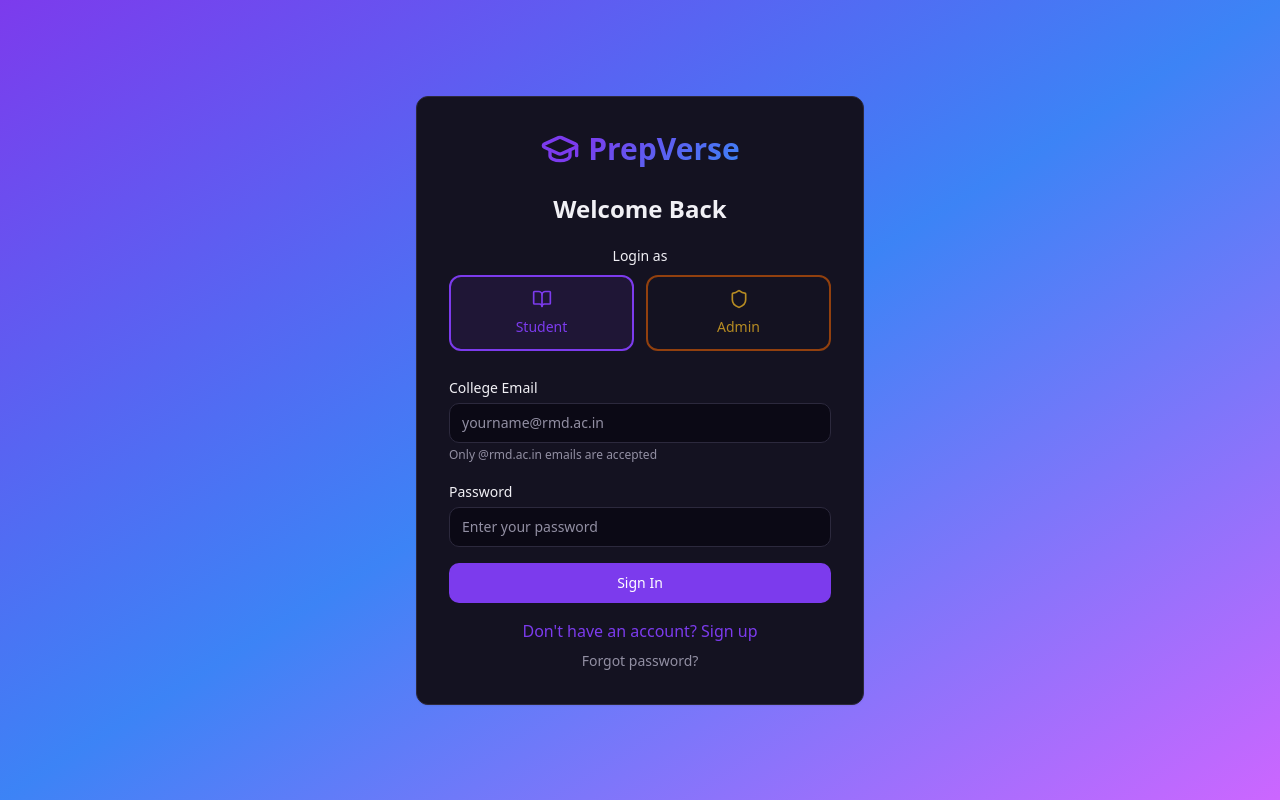
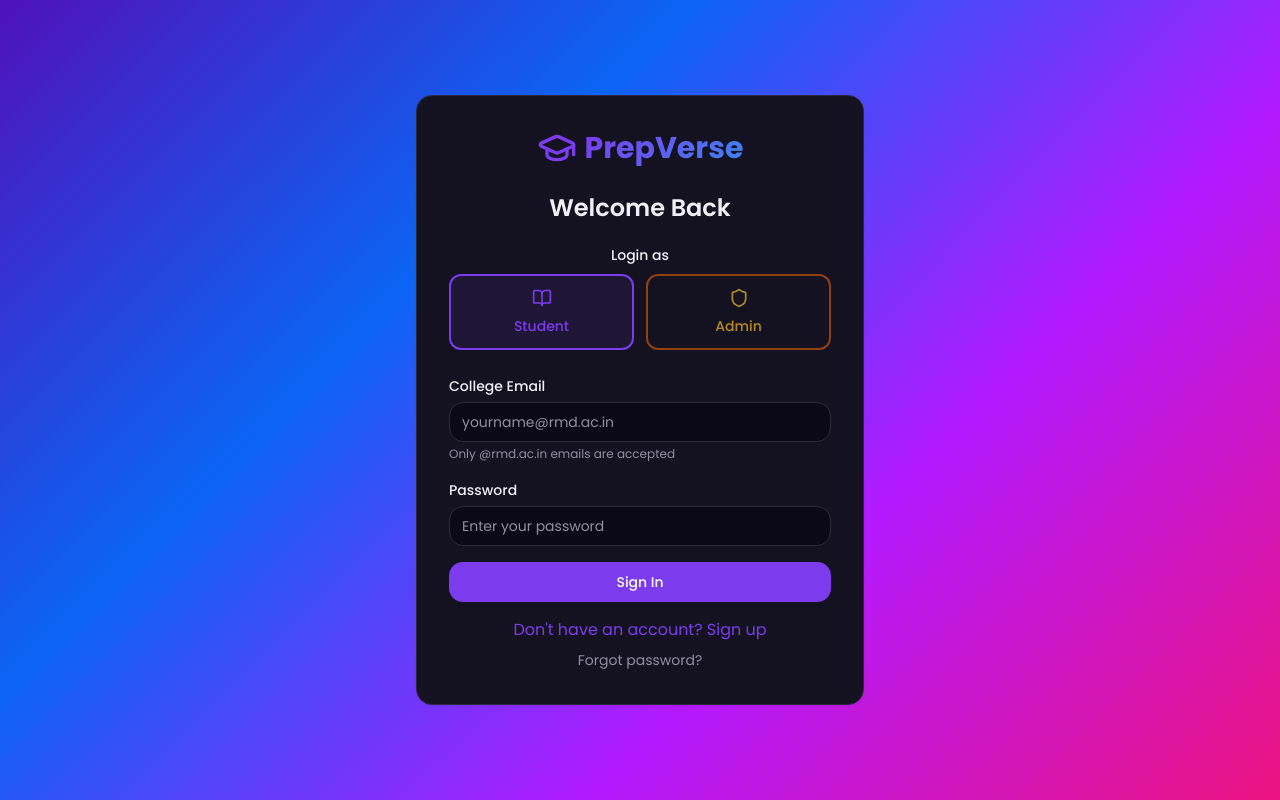
Before and after one commit to ashu-0715/PREPVERSE, a React (Vite) app: page /auth in a window 1280 px wide. Built offline with nearby package versions, Linux system fonts and the light colour scheme.

Commit message:
Redesigned landing visuals
Co-authored-by: ashu-0715 <182321173+ashu-0715@users.noreply.github.com>

```diff
--- a/src/index.css
+++ b/src/index.css
@@ -1,10 +1,8 @@
+@import url('https://fonts.googleapis.com/css2?family=Poppins:wght@300;400;500;600;700;800;900&display=swap');
+
 @tailwind base;
 @tailwind components;
 @tailwind utilities;
-
-/* Definition of the design system. All colors, gradients, fonts, etc should be defined here.
-All colors MUST be HSL.
-*/
 
 @layer base {
   :root {
@@ -36,14 +34,20 @@ All colors MUST be HSL.
     --input: 250 20% 90%;
     --ring: 262 83% 58%;
 
-    --radius: 0.75rem;
+    --radius: 1rem;
 
+    /* Vibrant gradients */
     --gradient-primary: linear-gradient(135deg, hsl(262 83% 58%), hsl(217 91% 60%));
-    --gradient-hero: linear-gradient(to bottom right, hsl(262 83% 58%), hsl(217 91% 60%), hsl(280 100% 70%));
+    --gradient-hero: linear-gradient(135deg, hsl(262 83% 45%), hsl(217 91% 55%), hsl(280 100% 65%), hsl(330 85% 60%));
     --gradient-card: linear-gradient(145deg, hsl(0 0% 100%), hsl(250 100% 99%));
+    --gradient-vibrant: linear-gradient(135deg, hsl(262 83% 58%), hsl(330 85% 60%), hsl(25 95% 60%));
+    --gradient-cool: linear-gradient(135deg, hsl(217 91% 60%), hsl(180 70% 50%));
+    --gradient-warm: linear-gradient(135deg, hsl(330 85% 60%), hsl(25 95% 60%));
+    --gradient-fresh: linear-gradient(135deg, hsl(150 70% 45%), hsl(180 70% 50%));
 
     --shadow-elegant: 0 10px 40px -10px hsl(262 83% 58% / 0.2);
     --shadow-card: 0 4px 20px hsl(262 20% 50% / 0.08);
+    --shadow-glow: 0 0 60px -15px hsl(262 83% 58% / 0.35);
 
     --transition-smooth: all 0.3s cubic-bezier(0.4, 0, 0.2, 1);
   }
@@ -78,11 +82,16 @@ All colors MUST be HSL.
     --ring: 262 83% 58%;
 
     --gradient-primary: linear-gradient(135deg, hsl(262 83% 58%), hsl(217 91% 60%));
-    --gradient-hero: linear-gradient(to bottom right, hsl(262 83% 58%), hsl(217 91% 60%), hsl(280 100% 70%));
+    --gradient-hero: linear-gradient(135deg, hsl(262 83% 40%), hsl(217 91% 50%), hsl(280 100% 55%), hsl(330 85% 50%));
     --gradient-card: linear-gradient(145deg, hsl(250 30% 12%), hsl(250 30% 10%));
+    --gradient-vibrant: linear-gradient(135deg, hsl(262 83% 58%), hsl(330 85% 60%), hsl(25 95% 60%));
+    --gradient-cool: linear-gradient(135deg, hsl(217 91% 60%), hsl(180 70% 50%));
+    --gradient-warm: linear-gradient(135deg, hsl(330 85% 60%), hsl(25 95% 60%));
+    --gradient-fresh: linear-gradient(135deg, hsl(150 70% 45%), hsl(180 70% 50%));
 
     --shadow-elegant: 0 10px 40px -10px hsl(262 83% 58% / 0.4);
     --shadow-card: 0 4px 20px hsl(0 0% 0% / 0.3);
+    --shadow-glow: 0 0 60px -15px hsl(262 83% 58% / 0.5);
   }
 }
 
@@ -93,5 +102,48 @@ All colors MUST be HSL.
 
   body {
     @apply bg-background text-foreground;
+    font-family: 'Poppins', sans-serif;
   }
 }
+
+@layer utilities {
+  .glass {
+    @apply bg-white/10 backdrop-blur-xl border border-white/20;
+  }
+  .glass-card {
+    @apply bg-card/60 backdrop-blur-xl border border-border/50;
+  }
+}
+
+/* Floating animations */
+@keyframes float {
+  0%, 100% { transform: translateY(0) rotate(0deg); }
+  50% { transform: translateY(-20px) rotate(5deg); }
+}
+@keyframes float-reverse {
+  0%, 100% { transform: translateY(0) rotate(0deg); }
+  50% { transform: translateY(20px) rotate(-5deg); }
+}
+@keyframes float-slow {
+  0%, 100% { transform: translateY(0) translateX(0); }
+  33% { transform: translateY(-15px) translateX(10px); }
+  66% { transform: translateY(10px) translateX(-5px); }
+}
+@keyframes pulse-glow {
+  0%, 100% { opacity: 0.4; transform: scale(1); }
+  50% { opacity: 0.8; transform: scale(1.05); }
+}
+@keyframes spin-slow {
+  from { transform: rotate(0deg); }
+  to { transform: rotate(360deg); }
+}
+@keyframes wave-move {
+  0% { transform: translateX(0); }
+  100% { transform: translateX(-50%); }
+}
+
+.animate-float { animation: float 6s ease-in-out infinite; }
+.animate-float-reverse { animation: float-reverse 7s ease-in-out infinite; }
+.animate-float-slow { animation: float-slow 8s ease-in-out infinite; }
+.animate-pulse-glow { animation: pulse-glow 3s ease-in-out infinite; }
+.animate-spin-slow { animation: spin-slow 20s linear infinite; }
--- a/tailwind.config.ts
+++ b/tailwind.config.ts
@@ -13,6 +13,9 @@ export default {
       },
     },
     extend: {
+      fontFamily: {
+        poppins: ['Poppins', 'sans-serif'],
+      },
       colors: {
         border: "hsl(var(--border))",
         input: "hsl(var(--input))",
@@ -52,37 +55,61 @@ export default {
         'gradient-primary': 'var(--gradient-primary)',
         'gradient-hero': 'var(--gradient-hero)',
         'gradient-card': 'var(--gradient-card)',
+        'gradient-vibrant': 'var(--gradient-vibrant)',
+        'gradient-cool': 'var(--gradient-cool)',
+        'gradient-warm': 'var(--gradient-warm)',
+        'gradient-fresh': 'var(--gradient-fresh)',
       },
       boxShadow: {
         'elegant': 'var(--shadow-elegant)',
         'card': 'var(--shadow-card)',
+        'glow': 'var(--shadow-glow)',
       },
       borderRadius: {
         lg: "var(--radius)",
         md: "calc(var(--radius) - 2px)",
         sm: "calc(var(--radius) - 4px)",
+        "2xl": "1.25rem",
+        "3xl": "1.5rem",
       },
       keyframes: {
         "accordion-down": {
-          from: {
-            height: "0",
-          },
-          to: {
-            height: "var(--radix-accordion-content-height)",
-          },
+          from: { height: "0" },
+          to: { height: "var(--radix-accordion-content-height)" },
         },
         "accordion-up": {
-          from: {
-            height: "var(--radix-accordion-content-height)",
-          },
-          to: {
-            height: "0",
-          },
+          from: { height: "var(--radix-accordion-content-height)" },
+          to: { height: "0" },
+        },
+        "fade-up": {
+          "0%": { opacity: "0", transform: "translateY(30px)" },
+          "100%": { opacity: "1", transform: "translateY(0)" },
+        },
+        "fade-in": {
+          "0%": { opacity: "0" },
+          "100%": { opacity: "1" },
+        },
+        "scale-up": {
+          "0%": { opacity: "0", transform: "scale(0.9)" },
+          "100%": { opacity: "1", transform: "scale(1)" },
+        },
+        "slide-left": {
+          "0%": { opacity: "0", transform: "translateX(50px)" },
+          "100%": { opacity: "1", transform: "translateX(0)" },
+        },
+        "slide-right": {
+          "0%": { opacity: "0", transform: "translateX(-50px)" },
+          "100%": { opacity: "1", transform: "translateX(0)" },
         },
       },
       animation: {
         "accordion-down": "accordion-down 0.2s ease-out",
         "accordion-up": "accordion-up 0.2s ease-out",
+        "fade-up": "fade-up 0.6s ease-out forwards",
+        "fade-in": "fade-in 0.5s ease-out forwards",
+        "scale-up": "scale-up 0.5s ease-out forwards",
+        "slide-left": "slide-left 0.6s ease-out forwards",
+        "slide-right": "slide-right 0.6s ease-out forwards",
       },
     },
   },
```
